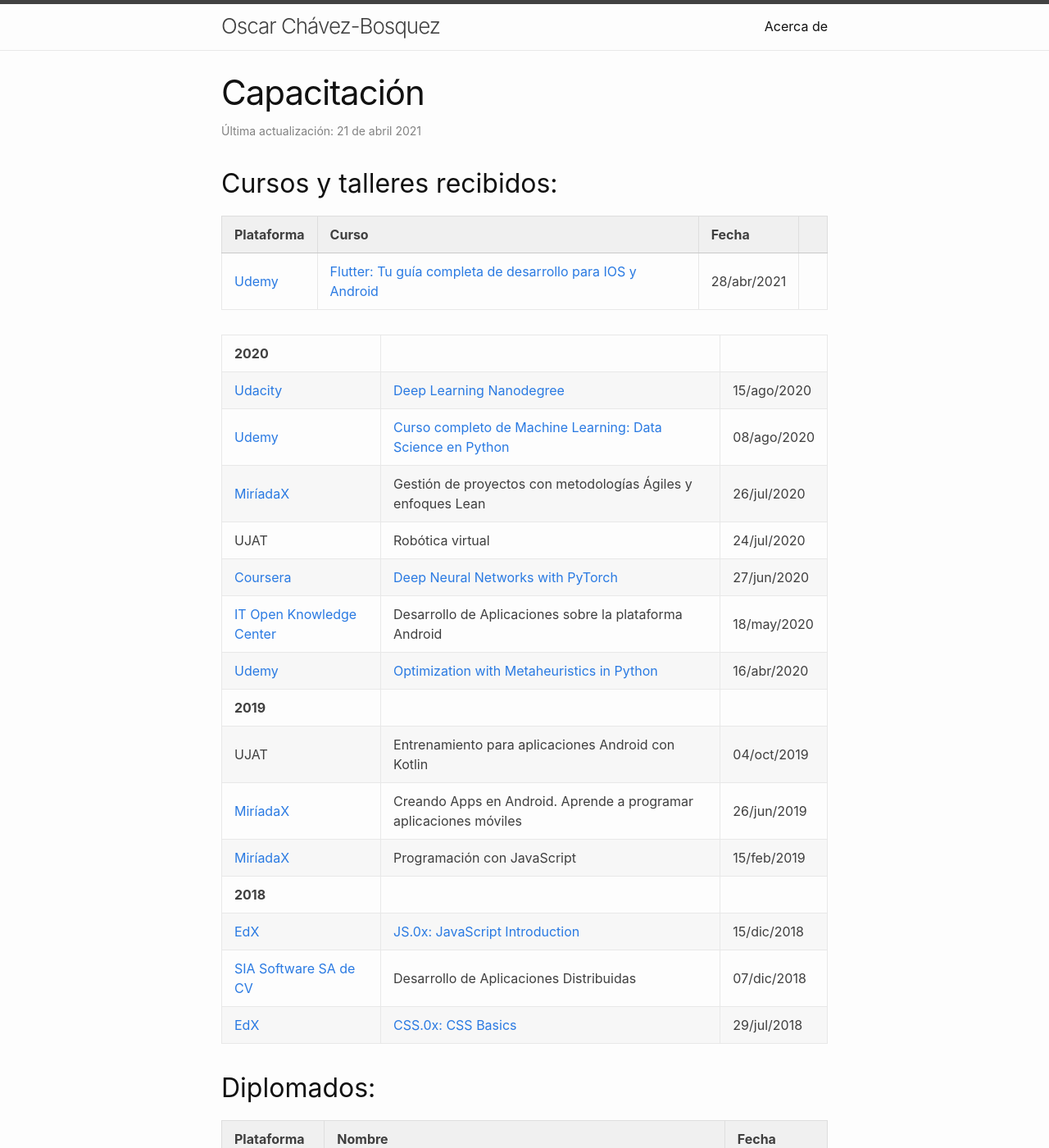
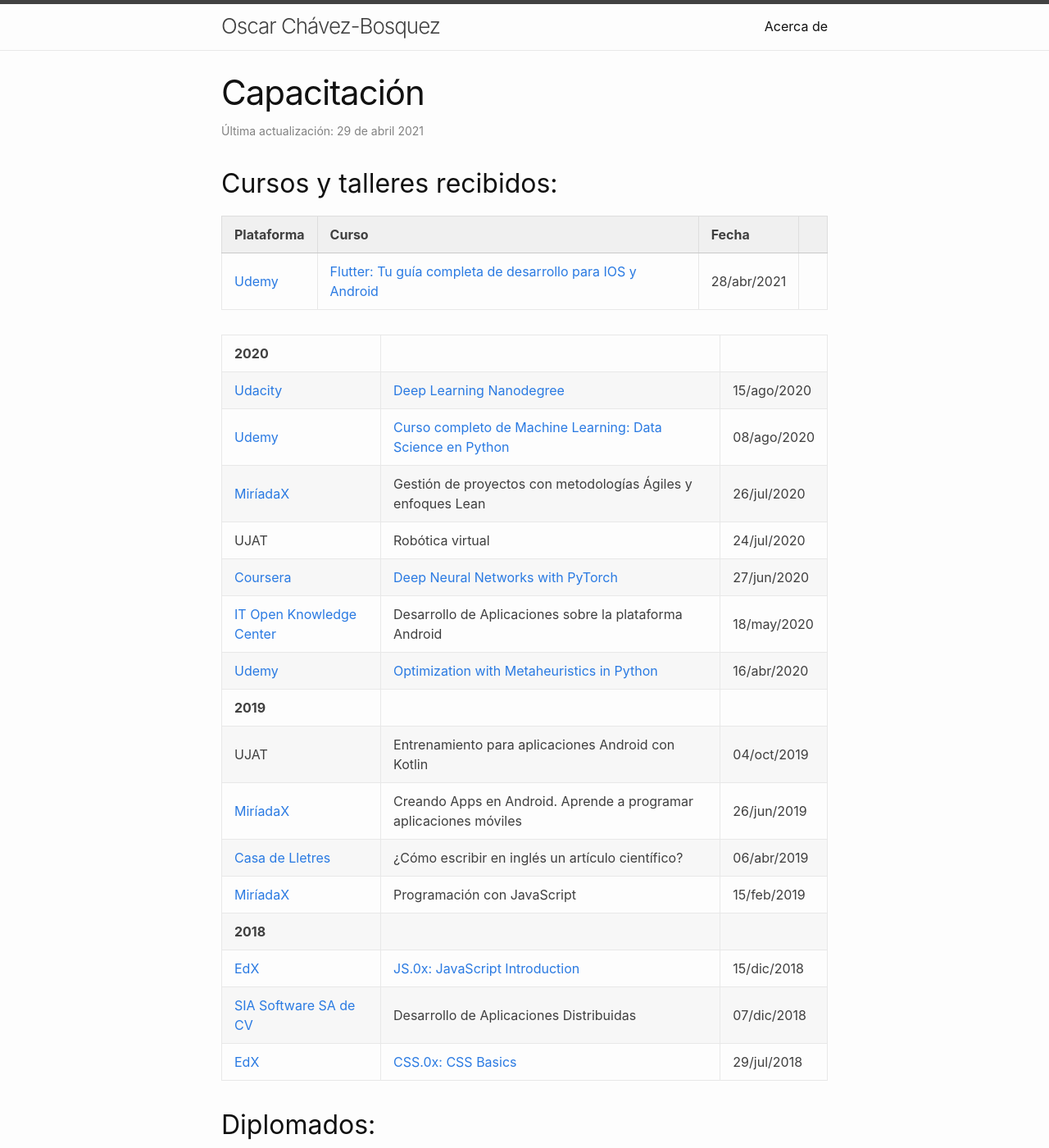
Before and after one commit to chavezbosquez/chavezbosquez.github.io, a Jekyll site: the page built from personal/cursos.markdown, in a window 1280 px wide and 1400 px high. Shown: the whole window at 82% size. Built offline with Jekyll 4.4.1, drawn with Linux system fonts in a browser that asks for light colours.

Commit message:
Capacitación recibida

```diff
--- a/personal/cursos.markdown
+++ b/personal/cursos.markdown
@@ -2,7 +2,7 @@
 layout   : page
 title    : Capacitación
 categoria: personal
-date     : 2021-04-21 13:30:00 -0600
+date     : 2021-04-29 09:10:00 -0600
 #  Capacitación recibida
 ---
 
@@ -10,7 +10,7 @@ date     : 2021-04-21 13:30:00 -0600
 
 | Plataforma | Curso | Fecha |
 | --- | --- | ---|
-| [Udemy](https://www.udemy.com/course/flutter-ios-android-fernando-herrera/) | [Flutter: Tu guía completa de desarrollo para IOS y Android](https://www.udemy.com/certificate/UC-66829eb6-326c-441d-a5ea-2b76cf2596d2/) | 28/abr/2021 |<!-- 34 h-->
+| [Udemy](https://www.udemy.com/course/flutter-ios-android-fernando-herrera/){:target="_blank"} | [Flutter: Tu guía completa de desarrollo para IOS y Android](https://www.udemy.com/certificate/UC-66829eb6-326c-441d-a5ea-2b76cf2596d2/){:target="_blank"} | 28/abr/2021 |<!-- 34 h-->
 
 | **2020** | | |
 | [Udacity](https://www.udacity.com) | [Deep Learning Nanodegree](https://confirm.udacity.com/ZEJDPWTP) | 15/ago/2020 |
@@ -23,13 +23,12 @@ date     : 2021-04-21 13:30:00 -0600
 | **2019** | | |
 | UJAT | Entrenamiento para aplicaciones Android con Kotlin | 04/oct/2019 |
 | [MiríadaX](https://miriadax.net/web/general-navigation/cursos) | Creando Apps en Android. Aprende a programar aplicaciones móviles | 26/jun/2019 |
+| [Casa de Lletres](https://www.casadelletres.eu/redaccion_cientifica) | ¿Cómo escribir en inglés un artículo científico? | 06/abr/2019 |
 | [MiríadaX](https://miriadax.net/web/general-navigation/cursos) | Programación con JavaScript | 15/feb/2019 |
 | **2018** | | |
 | [EdX](https://www.edx.org) | [JS.0x: JavaScript Introduction](https://courses.edx.org/certificates/b5f20250bb564242a0beeb6ecccdeaa8) | 15/dic/2018 |
 | [SIA Software SA de CV](https://www.siasw.com/index.php/es/) | Desarrollo de Aplicaciones Distribuidas | 07/dic/2018 |
 | [EdX](https://www.edx.org) | [CSS.0x: CSS Basics](https://courses.edx.org/certificates/8250edd6fe354f8bb4835ef16f8dd6da) | 29/jul/2018 |
-
-<!--| [Casa de Lletres](https://www.casadelletres.eu/redaccion_cientifica) | ¿Cómo escribir en inglés un artículo científico? | Julio 2019 |-->
 
 <!--| UJAT | Desarrollo de Productos Innovadores Desing Thinking para Proyectos de Base Tecnológica | 18/nov/2020 |
 | [Udemy](https://www.udemy.com/course/machinelearningpython/)
```
